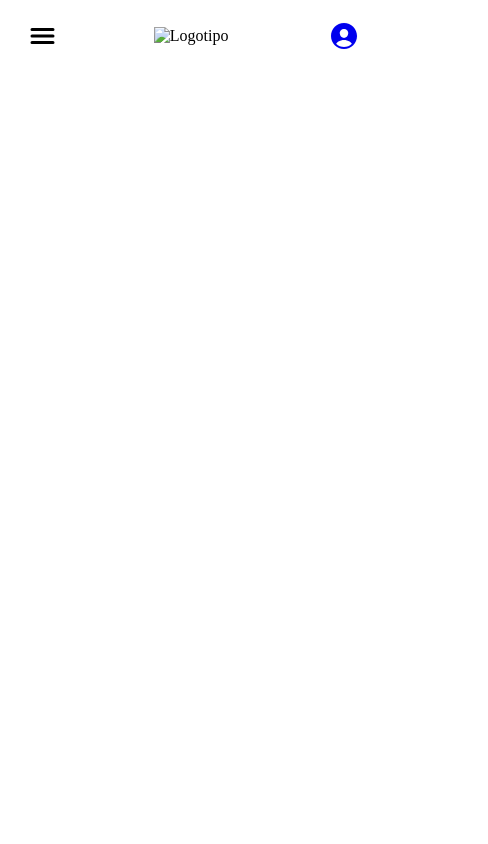
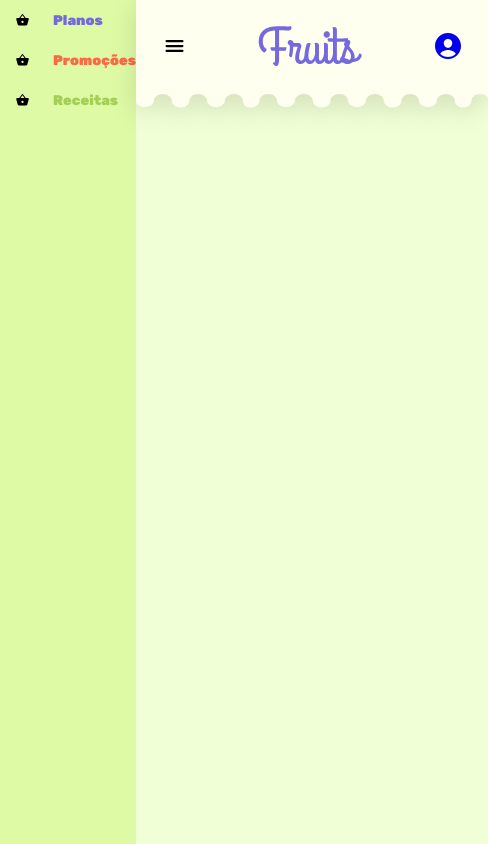
Before and after one commit to Rogrodi/frutifera, a plain HTML site: page index.html in a window 390 px wide. Both pictures are taken after a click on the element 42 px from the left and 36 px from the top of the page. Shown: the top 844 px of the page, 488 px wide, since content can reach past the window. Drawn offline with nearby package versions, Linux system fonts and the light colour scheme.

Commit message:
Implementando Menu Mobile

```diff
--- a/index.html
+++ b/index.html
@@ -5,22 +5,33 @@
     <meta http-equiv="X-UA-Compatible" content="IE=edge">
     <meta name="viewport" content="width=device-width, initial-scale=1.0">
     <link rel="stylesheet" href="style.css">
+    <link rel="preconnect" href="https://fonts.googleapis.com">
+    <link rel="preconnect" href="https://fonts.gstatic.com" crossorigin>
+    <link href="https://fonts.googleapis.com/css2?family=Rubik:wght@900&display=swap" rel="stylesheet">
     <title>Document</title>
 </head>
 <body>
     <div class="template">
+
+            <aside class="menu__side --isHidden">
+            </aside>
+            <div class="content__organism">
                 <header>
                     <div class="header__organism">
-        <img class="logo" src="img/logo.png" alt="Logotipo">
+                        <img class="logo" src="img/logo.svg" alt="Logotipo">
                         <nav class="menu">
                             <ul class="menu__list">
                                 <li class="menu__listElement">
                                     <ion-icon class="menu__linkIcon" name="basket"></ion-icon>
-                    <a class="menu__link" href="/">Menu</a>
+                                    <a class="menu__link" style="color: #7569DE;" href="/">Planos</a>
                                 </li>
                                 <li class="menu__listElement">
                                     <ion-icon class="menu__linkIcon" name="basket"></ion-icon>
-                    <a class="menu__link" href="/">Menu</a>
+                                    <a class="menu__link" style="color: #FE6845;" href="/">Promoções</a>
+                                </li>
+                                <li class="menu__listElement">
+                                    <ion-icon class="menu__linkIcon" name="basket"></ion-icon>
+                                    <a class="menu__link" style="color: #A5CE55" href="/">Receitas</a>
                                 </li>
                             </ul>
                         </nav>
@@ -35,7 +46,10 @@
                     </div>
                 </header>
             </div>
+
+    </div>
 <script type="module" src="https://unpkg.com/ionicons@5.5.2/dist/ionicons/ionicons.esm.js"></script>
 <script nomodule src="https://unpkg.com/ionicons@5.5.2/dist/ionicons/ionicons.js"></script>
+<script src="script.js"></script>
 </body>
 </html>
--- /dev/null
+++ b/script.js
@@ -0,0 +1,32 @@
+let menuAsideButtonHTMLClass = ".menu__mobileButton";
+let menuOrganismHTMLClass = ".menu";
+let menuAsideClass = ".menu__side";
+let header = ".header__organism";
+
+
+
+let menuAsideButtonElement = document.querySelector(menuAsideButtonHTMLClass);
+let menuOrganism = document.querySelector(menuOrganismHTMLClass);
+let menuAsideOrganism = document.querySelector(menuAsideClass);
+let headerOrganism = document.querySelector(header);
+
+
+menuAsideButtonElement.addEventListener('click', closeMenu)
+
+function closeMenu(){
+    menuAsideOrganism.classList.toggle('--isHidden')
+}
+
+
+
+
+window.addEventListener('load', resize)
+window.addEventListener('resize', resize)
+
+function resize(e){
+    if(e.currentTarget.innerWidth <= 800){
+        menuAsideOrganism.appendChild(menuOrganism);
+        } else {
+            headerOrganism.appendChild(menuOrganism);
+        }
+}
--- a/style.css
+++ b/style.css
@@ -3,6 +3,7 @@ body
     padding: 0;
     margin: 0;
     box-sizing: border-box;
+    background: #F1FFD6;
 }
 
 html
@@ -20,8 +21,9 @@ img
 .template
 {
     display: grid;
-    row-gap: 8px;
+    row-gap: 16px;
     width: 100%;
+    grid-template-columns: 1fr auto;
 }
 
 
@@ -40,10 +42,11 @@ header
     width: 75%;
     justify-content: space-between;
     align-items: center;
-    height: 40px;
-    padding: 16px;
-    background: #fff;
+    height: 60px;
+    padding: 16px 16px 32px 16px;
+    background-image: url(img/background.svg);
     min-width: 320px;
+    filter: drop-shadow(0px 6px 12px rgba(0, 0, 0, 0.12));
 }
 
 /* ------- Logo ------- */
@@ -57,11 +60,13 @@ header
     display: flex;
     height: 100%;
     justify-content: space-between;
+    font-family: 'Rubik', sans-serif;
+    order: 2;
 }
 
 .menu__list
 {
-    column-gap: 16px;
+    column-gap: 36px;
     display: flex;
     list-style: none;
     padding: 0;
@@ -87,6 +92,7 @@ header
     align-items: center;
     height: 100%;
     text-decoration: none;
+    font-size: 14px;
 }
 
 .menu__mobile
@@ -98,6 +104,7 @@ header
 
 .login
 {
+    order: 3;
     display: flex;
     height: 100%;
     justify-content: center;
@@ -108,10 +115,12 @@ header
 }
 .login__button{
     text-decoration: none;
-    height: 100%;
+    height: 40px;
     width: 100%;
     display: flex;
+    border: 4px solid #7569DE;
     justify-content: center;
+    border-radius: 50px;
     align-items: center;
 }
 .login__icon
@@ -119,15 +128,30 @@ header
     display: none;
 }
 
+/* ------- Menu Mobile ------- */
+
+
+.menu__side
+{
+    display: flex;
+    height: 100%;
+    background-color:#DEFAA5;
+
+}
+
+.content__organism{
+    display: flex;
+    height: 1200px;
+}
+
 /* ------- Mobile ------- */
 
-@media only screen and (max-width:600px){
+@media only screen and (max-width:800px){
 
 
     .header__organism
     {
-        position: fixed;
-        width: 90%;
+        width: 100%;
     }
 
     .menu__mobile
@@ -142,7 +166,7 @@ header
     {
         min-width: 45px;
         cursor: pointer;
-        font-size: 2em;
+        font-size: 24px;
     }
 
     .logo
@@ -155,6 +179,10 @@ header
     {
         flex-shrink: 1;
         order: 3;
+        border: none;
+    }
+    .login__button{
+        border: none;
     }
 
     .login__text
@@ -170,11 +198,65 @@ header
 
     .menu
     {
-        display: none;
+        height: 100%;
+        width: 100%;
+    }
+
+    .menu__list{
+        width: 100%;
+        height: 100%;
+        flex-flow: column nowrap;
     }
 
     .menu__linkIcon
     {
         display: flex;
+       width: 45px;
+    }
+
+    .menu__link{
+        height: 40px;
+
+
     }
 }
+
+
+@keyframes menuEfect
+{
+    from
+    {
+        transform: translateX(-99px);
+    }
+    to
+    {
+        transform: translateX(0);
+    }
+}
+
+@keyframes teste
+{
+    from
+    {
+        transform: translateX(0);
+    }
+    to
+    {
+        transform: translateX(-99px);
+    }
+}
+
+.--isHidden
+{
+
+    display: none;
+
+}
+
+.--isVisible
+{
+    animation-name: menuEfect;
+    animation-duration: .5s;
+    animation-fill-mode: forwards;
+    display: initial;
+}
```
Also changed, not shown: img/background.svg (added), img/logo.png (added), img/logo.svg (added). Lines whose indentation alone changed are shown as unchanged.
